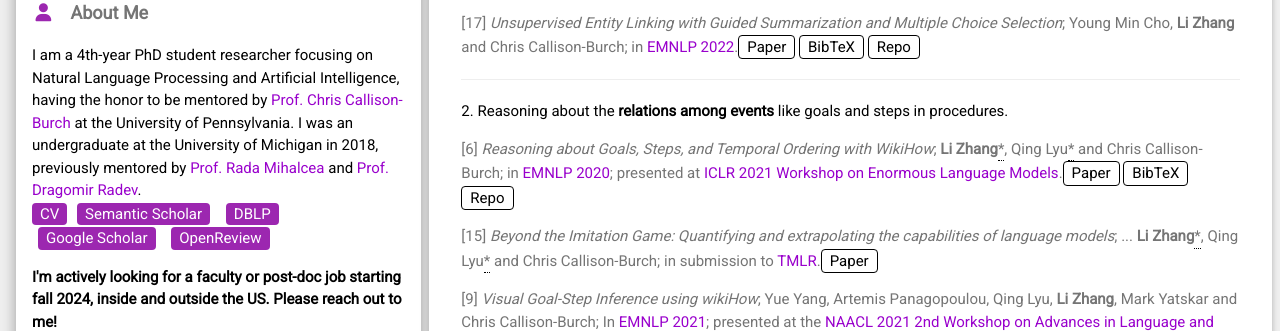
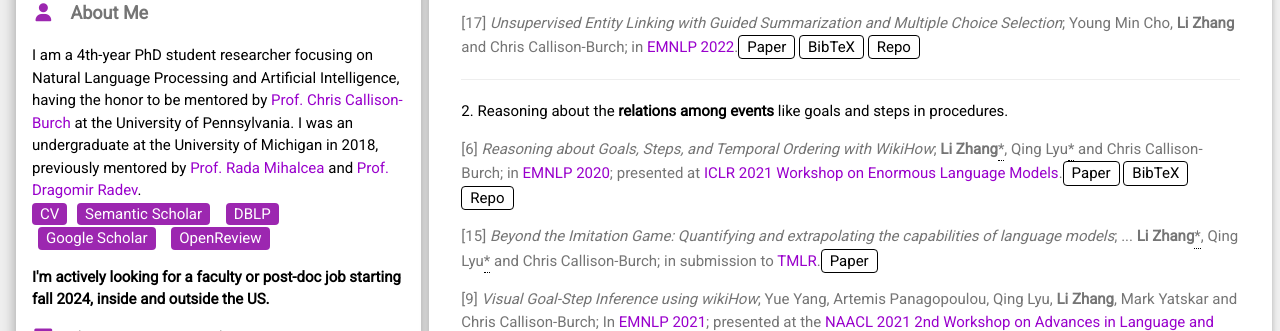
Before and after one commit to zharry29/zharry29.github.io, a plain HTML site: page index.html in a window 1280 px wide. Shown: the part 469-800 px from the top of the page. Drawn offline with Linux system fonts and the light colour scheme.

Commit message:
Update index.html

```diff
--- a/index.html
+++ b/index.html
@@ -165,7 +165,7 @@
               <br>
               <!--  &nbsp; <a href="https://www.facebook.com/gyczzl997" target="_blank"><i class="fab fa-facebook-square w3-xxlarge w3-hover-opacity"></i></a> &nbsp; <a href="https://twitter.com/liharryzhang" target="_blank"><i class="fab fa-twitter-square w3-xxlarge w3-hover-opacity"></i></a> &nbsp; <a href="https://www.linkedin.com/in/hazrael" target="_blank"><i class="fab fa-linkedin w3-xxlarge w3-hover-opacity"></i></a>-->
               <a href="docs/CV.pdf" target="_blank"><span class="w3-tag w3-purple w3-round w3-hover-opacity">CV</span></a> <a href="https://www.semanticscholar.org/author/72436283" target="_blank"><button class='button'><span class="w3-tag w3-purple w3-round w3-hover-opacity">Semantic Scholar</span></button></a> <a href="https://dblp.org/pid/89/5992-39.html" target="_blank"><button class='button'><span class="w3-tag w3-purple w3-round w3-hover-opacity">DBLP</span></button></a> <a href="https://scholar.google.com/citations?user=_VLzlBIAAAAJ" target="_blank"><button class='button'><span class="w3-tag w3-purple w3-round w3-hover-opacity">Google Scholar</span></button></a> <a href="https://openreview.net/profile?id=~Li_Zhang22" target="_blank"><button class='button'><span class="w3-tag w3-purple w3-round w3-hover-opacity">OpenReview</span></button></a>
-              <p><b>I'm actively looking for a faculty or post-doc job starting fall 2024, inside and outside the US. Please reach out to me!</b></p>
+              <p><b>I'm actively looking for a faculty or post-doc job starting fall 2024, inside and outside the US.</b></p>
             <p><i class="fa fa-envelope fa-fw w3-margin-right w3-large w3-text-purple"></i>zharry@seas.upenn.edu</p>
 
             <!--
```
